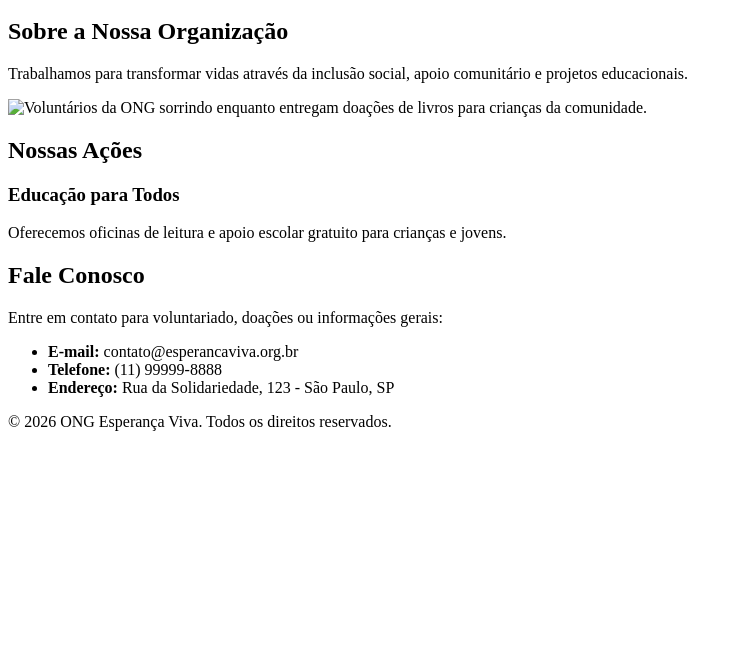
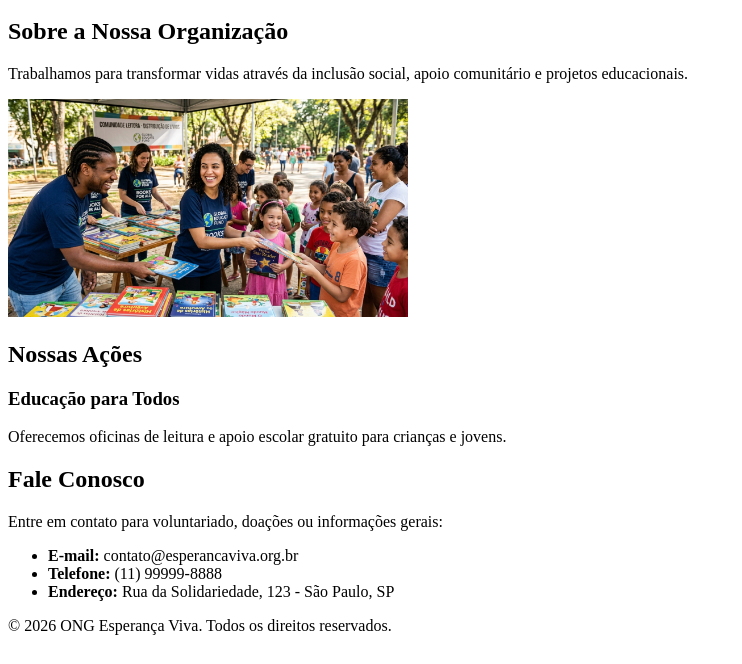
Before and after one commit to luisgarbin/Front-end-Fundamentos-e-estrutura, a plain HTML site: page index.html in a window 1280 px wide. Shown: the part 136-800 px from the top of the page, without its empty margins (0-742 px from the left). Drawn offline with Linux system fonts and the light colour scheme.

Commit message:
Image update

```diff
--- a/index.html
+++ b/index.html
@@ -22,7 +22,8 @@
         <section id="sobre">
             <h2>Sobre a Nossa Organização</h2>
             <p>Trabalhamos para transformar vidas através da inclusão social, apoio comunitário e projetos educacionais.</p>
-            <img src="projetos-sociais.jpg" alt="Voluntários da ONG sorrindo enquanto entregam doações de livros para crianças da comunidade.">
+            <img src="projetos-sociais.jpg" width="400"
+            alt="Voluntários da ONG sorrindo enquanto entregam doações de livros para crianças da comunidade.">
         </section>
 
         <section id="projetos">
```
Also changed, not shown: projetos-sociais.jpg (renamed from projetos-sociais.jpg.jpg).
